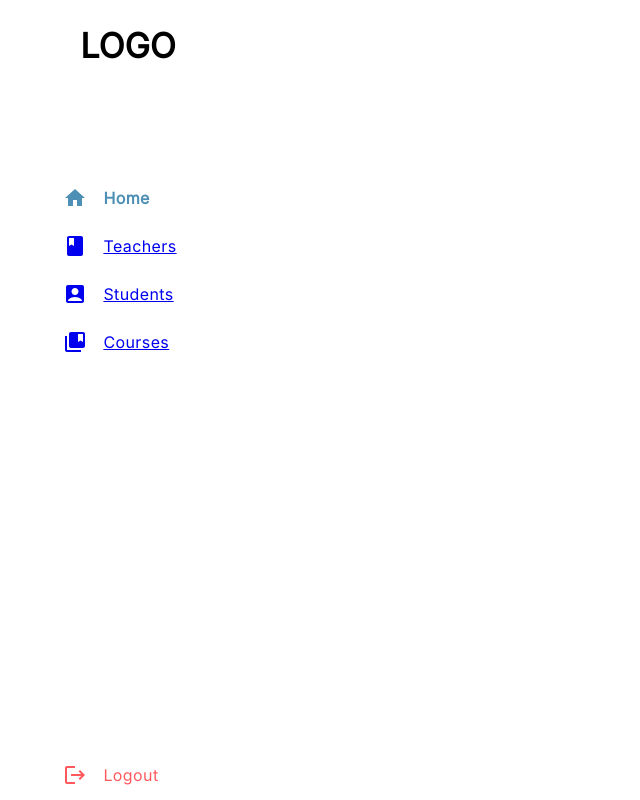
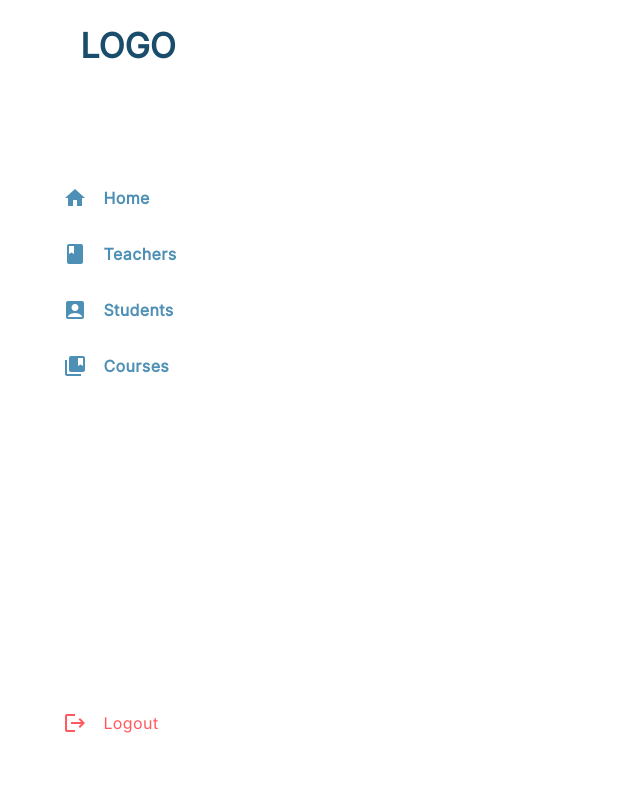
Before and after one commit to Online-Examination-Portal/online_exam_ui, a React (Create React App) app: page / in a window 1280 px wide. Shown: the whole page, without its empty margins (0-640 px from the left). Built offline with nearby package versions, Linux system fonts and the light colour scheme.

Commit message:
Shreyas | SideNav UI Corrected

```diff
--- a/src/modules/sidenav/index.jsx
+++ b/src/modules/sidenav/index.jsx
@@ -20,12 +20,11 @@ const SideNav = () => {
       }}
     >
       <Box sx={{ mt: "10%", mb: 15, flex: "0 1 auto" }}>
-        <Typography variant="h3" color="success" sx={{ fontWeight: "700" }}>
+        <Typography variant="h3" color="secondary" sx={{ fontWeight: "700" }}>
           LOGO
         </Typography>
       </Box>
       <Box
-        color="success"
         sx={{
           display: "flex",
           flexDirection: "column",
@@ -33,7 +32,7 @@ const SideNav = () => {
           flex: "1 1 auto",
         }}
       >
-        <Box sx={{ display: "flex", flexDirection: "column", gap: 3 }}>
+        <Box sx={{ display: "flex", flexDirection: "column", gap: 4 }}>
           <Box
             component={Link}
             to="/home"
@@ -60,12 +59,15 @@ const SideNav = () => {
             sx={{
               display: "flex",
               flexDirection: "row",
+              textDecoration: "none",
             }}
           >
-            <BookIcon />
+            <BookIcon color="primary"/>
             <Typography
+            color="primary"
               sx={{
                 mx: 2,
+                fontWeight: 600
               }}
             >
               Teachers
@@ -77,12 +79,15 @@ const SideNav = () => {
             sx={{
               display: "flex",
               flexDirection: "row",
+              textDecoration: "none",
             }}
           >
-            <AccountBoxIcon />
+            <AccountBoxIcon color="primary" />
             <Typography
+            color="primary"
               sx={{
                 mx: 2,
+                fontWeight: 600
               }}
             >
               Students
@@ -94,12 +99,15 @@ const SideNav = () => {
             sx={{
               display: "flex",
               flexDirection: "row",
+              textDecoration: "none",
             }}
           >
-            <CollectionsBookmarkIcon />
+            <CollectionsBookmarkIcon color="primary" />
             <Typography
+            color="primary"
               sx={{
                 mx: 2,
+                fontWeight: 600
               }}
             >
               Courses
@@ -111,7 +119,7 @@ const SideNav = () => {
           sx={{
             display: "flex",
             flexDirection: "row",
-            mb: "10%",
+            mb: "50%",
           }}
         >
           <LogoutIcon color="error" />
```
